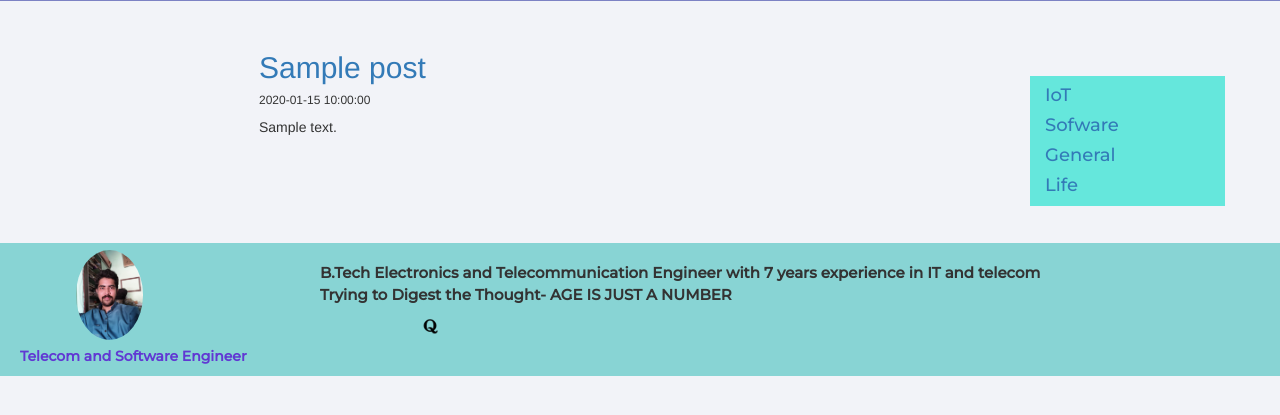
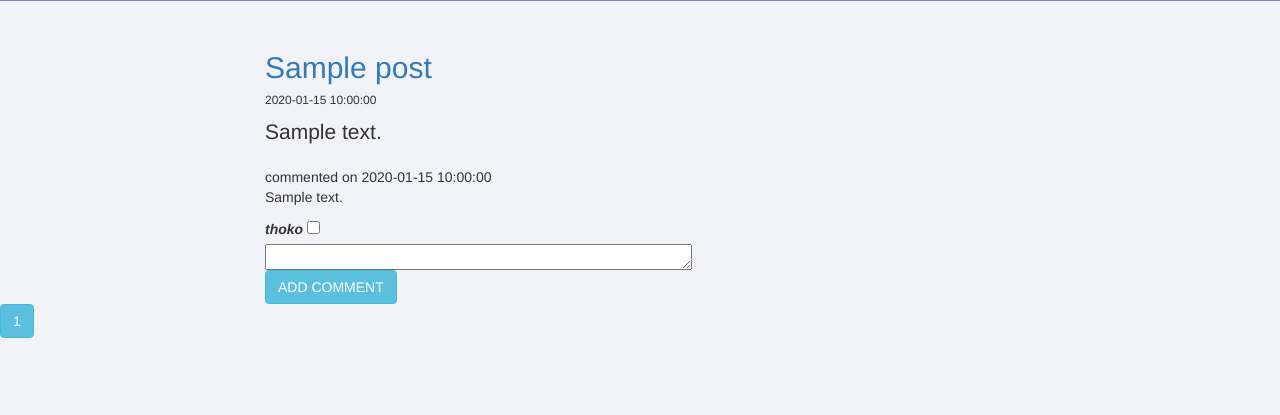
Before and after one commit to adbulgani/Aztechblog, a Flask app: page /articles in a window 1280 px wide. Shown: the part 48-463 px from the top of the page. Run offline with Flask 2, Linux system fonts and the light colour scheme; tables that the repository leaves empty hold one stand-in row (values such as "Sample post"); some libraries are stand-ins or nearby versions; some web fonts are replaced.

Commit message:
created update post page and delete task for posts

```diff
--- a/app.py
+++ b/app.py
@@ -1,5 +1,8 @@
+from operator import pos
+from flask.scaffold import _matching_loader_thinks_module_is_package
 import pymysql
-from werkzeug.utils import secure_filename
+from sqlalchemy.sql.expression import null
+from werkzeug.utils import redirect, secure_filename
 from datetime import datetime
 from flask import Flask, render_template, request
 from flask_sqlalchemy import SQLAlchemy
@@ -52,6 +55,12 @@ class Comment(db.Model):
     comment_post_id = db.Column(db.Integer,db.ForeignKey('post.post_id'),nullable=False)
     replies = db.relationship('Reply',backref='replies',lazy=True)
 
+    def __init__(self,comment,date_commented,comment_post_id,like):
+        self.comment=comment
+        self.date_commented=date_commented
+        self.comment_post_id=comment_post_id
+        self.like=like
+
     def __repr__(self):
         return f"Comment('{self.comment_id}', '{self.comment_post_id}', '{self.date_commented}')"
 
@@ -66,11 +75,13 @@ class Reply(db.Model):
 
 @app.route("/gani")
 def admin():
-    return render_template('admin.html')
+    posts = Post.query.all()
+    return render_template('admin.html',posts=posts)
 
 @app.route("/")
 def Home():
-    return render_template('index.html',display_post=Post.query.all())
+    top_post=Post.query.order_by(desc(Post.date_posted)).limit(2)
+    return render_template('index.html',display_post=Post.query.all(),top_post=top_post)
 
 @app.route("/about")
 def About():
@@ -97,13 +108,16 @@ def categories():
 
 @app.route("/articles")
 def articles():
-    display_post = Post.query.order_by(desc(Post.post_id)).all()
-    return render_template('article.html',display_post=display_post)
+    page=request.args.get('page',1,type=int)
+    display_post = Post.query.order_by(desc(Post.date_posted)).paginate(page=page,per_page=4)
+    display_comment=Comment.query.all()
+    return render_template('article.html',display_post=display_post,display_comment=display_comment)
 
-@app.route("/<int:id>")
+@app.route("/articles/<int:id>")
 def showpost(id):
     display_post = Post.query.get(id)
-    return render_template('showpost.html',display_post=display_post)
+    display_comment=Comment.query.filter_by(comment_post_id=id).all()
+    return render_template('showpost.html',display_post=display_post,display_comment=display_comment)
 
 @app.route("/articles/<string:cat>")
 def showcategory(cat):
@@ -112,6 +126,22 @@ def showcategory(cat):
     print(display_post)
     return render_template('showcategoryposts.html',display_post=display_post,cat=cat)
 
+@app.route('/',methods=["POST","GET"])
+def addcomment():
+    if request.method == "POST":
+        postkey=request.form.get('postkey')
+        comment_text=request.form.get('comment')
+        print(comment_text)
+       # comment=bleach.clean(comment)
+        comment_data=Comment(comment_text,datetime.now(),postkey,True)
+        db.session.add(comment_data)
+        db.session.commit()
+        page=request.args.get('page',1,type=int)
+        display_post = Post.query.order_by(desc(Post.post_id)).paginate(page=page,per_page=4)
+        display_comment=Comment.query.all()
+        return render_template('article.html',display_post=display_post,display_comment=display_comment)
+    else:
+        return render_template('article.html')
 
 @app.route("/",methods=["POST","GET"])
 def post():
@@ -129,5 +159,56 @@ def post():
         db.session.commit()
         display_post = Post.query.order_by(desc(Post.date_posted)).all()
         return render_template('article.html',display_post=display_post)
+
+@app.route("/delete/<int:id>")
+def deletepost(id):
+    dp = Post.query.filter_by(post_id=id).all()
+    ct = Comment.query.filter_by(comment_post_id=id).all()
+    print(ct)
+    rp = []
+    for com in ct:
+        r = Reply.query.filter_by(reply_id=com.comment_id).all().count(Reply.reply_id)
+        if r != 0:
+            re = Reply.query.filter_by(reply_id=com.comment_id).all()
+            rp .append(re)
+    print(len(rp))
+    if rp != None:
+        for r in rp:
+            db.session.delete(r)
+    if ct != None:
+        for com in ct:
+            db.session.delete(com)
+    if dp != None:
+        for d in dp:
+            db.session.delete(d)
+    db.session.commit()
+    posts=Post.query.all()
+    return render_template('admin.html',posts=posts)
+
+@app.route("/update/<int:id>")
+def updatepost(id):
+    post = Post.query.get(id)
+    return render_template('updatepost.html',post=post)
+
+@app.route("/update",methods=["POST"])
+def updatepostdetails():
+    if request.method == "POST":
+        title = request.form.get("TITLE")
+        content = request.form.get('content')
+        content = bleach.clean(content,tags=['img','p','h1','h2','h3','a'],attributes={'img':['src']},protocols=['data']
+        )
+        category = request.form.get('categories')
+        postid = request.form.get("postid")
+        post = Post.query.get(postid)
+        post.post_title = title
+        post.post_content = content
+        post.post_category = category
+        post.date_posted = datetime.now()
+        db.session.commit()
+        page=request.args.get('page',1,type=int)
+        display_post = Post.query.order_by(desc(Post.date_posted)).paginate(page=page,per_page=4)
+        display_comment=Comment.query.all()
+        return render_template('article.html',display_post=display_post,display_comment=display_comment)
+
 if __name__ == '__main__':
     app.run(debug=True)
--- a/static/css/main.css
+++ b/static/css/main.css
@@ -74,12 +74,6 @@ a:link{
     width: 250px;
     height: 150px;
 }
-.post2{
-    margin-left: 3rem;
-    padding: 1rem;
-    width: 250px;
-    height: 150px;
-}
 .aboutme{
     display: grid;
     grid-template-columns: 1fr 3fr;
@@ -102,8 +96,6 @@ a:link{
 .show_post{
     font-family: 'Montserrat', sans-serif;
     text-align: justify;
-    margin-left: 40%;
-    margin-right: 20%;
 }
 .show_content img{
     width: 500px;
@@ -113,7 +105,9 @@ a:link{
     margin-top: 1.2cm;
     font-family: 'Montserrat', sans-serif;
     background-color: rgb(101, 231, 220);
+    display: inline-block;
 }
-.sh_post{
-    margin-left: 20%;
+.commentform{
+    border-style: solid;
+    border:thick;
 }
--- a/templates/article.html
+++ b/templates/article.html
@@ -2,28 +2,59 @@
 
 {% block content %}
 <div class="container">
+  {% for post in display_post.items %}
   <div class="row">
-    <div class="col-sm-10">
-      {% for post in display_post %}
+    <div class="col-lg-2"></div>
+    <div class="col-lg-6">
     <div class="sh_post">
       <span>
-          <a href="/{{post['post_id']}}"><h2>{{ post['post_title'] | safe }} </h2></a>
+        <a href="/articles/{{post['post_id']}}">
+          <h2>{{ post['post_title'] | safe }} </h2>
+        </a>
         <h6>{{ post['date_posted'] | safe}}</h6>
       </span>
       <div class="show_content">
-          <p>{{ post['post_content'] | safe}} </p>
+        <article>
+          <p class="lead">{{ post['post_content'] | safe}} </p>
+        </article>
       </div>
     </div>
+    {% for com in display_comment %}
+    {% if post.post_id == com.comment_post_id %}
+    <div class="show_comments">
+      <span>commented on {{ com['date_commented'] }}</span>
+      <article>
+        <p>{{ com['comment'] | safe}} </p>
+      </article>
+    </div>
+    {% endif %}
+    {% endfor %}
+    <form class="commentform" id="commentform" action="{{ url_for('addcomment') }}" method="POST">
+      <input type="hidden" name='postkey' value="{{post['post_id']}}">
+      <span>
+        <label style="font-style: italic;">thoko</label>
+        <input type="checkbox" name="taali">
+      </span>
+      <textarea rows="1" cols="50" name="comment" id="comment" style="display: block;" required></textarea>
+      <span>
+        <input type="submit" class="btn btn-info" name="ADD COMMENT" value="ADD COMMENT" style="display: inline-block;">
+      </span>
+    </form>
     {% endfor %}
     </div>
-    <div class="col-sm-2 categories">
-      <span class="border border-primary">
-        <h4><a href="/articles/IoT">IoT</a></h4>
-        <h4><a href="/articles/Software">Sofware</a></h4>
-        <h4><a href="/articles/General">General</a></h4>
-        <h4><a href="/articles/Life">Life</a></h4>
-      </span>
+    <div class="col-lg-4">
     </div>
   </div>
 </div>
+{% for page_num in display_post.iter_pages(left_edge=1,right_edge=1,left_current=1,right_current=2) %}
+{% if page_num %}
+{% if display_post.page == page_num %}
+<a class="btn btn-info mb-4" href="{{ url_for('articles',page=page_num) }}">{{ page_num }}</a>
+{% else %}
+<a class="btn btn-outline-info mb-4" href="{{ url_for('articles',page=page_num) }}">{{ page_num }}</a>
+{% endif %}
+{% else %}
+...
+{% endif %}
+{% endfor %}
 {% endblock %}
--- a/templates/base.html
+++ b/templates/base.html
@@ -30,7 +30,7 @@
   </div>
   {% block content %}
   {% endblock %}
-  <footer >
+ <!-- <footer >
     <div class="aboutme">
       <img src="/static/images/profimg.jpeg" alt="profile-image" class="profimg">
       <div class="thought">
@@ -43,6 +43,6 @@
         Telecom and Software Engineer</p>
     </div>
   </footer>
+-->
 </body>
-
 </html>
--- a/templates/showpost.html
+++ b/templates/showpost.html
@@ -8,7 +8,7 @@
   </span>
   <div class="show_content">
     <p>{{ display_post['post_content'] | safe}} </p>
-  </div>x
+  </div>
   {% for com in display_comment %}
   <div class="show_comments">
     <span>commented on {{ com['date_commented'] }}</span>
```
Also changed, not shown: templates/admin.html (+31 -11 lines), templates/categories.html (+8 -8 lines), templates/index.html (+4 -3 lines), templates/updatepost.html (added, +29 -0 lines), 3 other files. Lines whose indentation alone changed are shown as unchanged.
